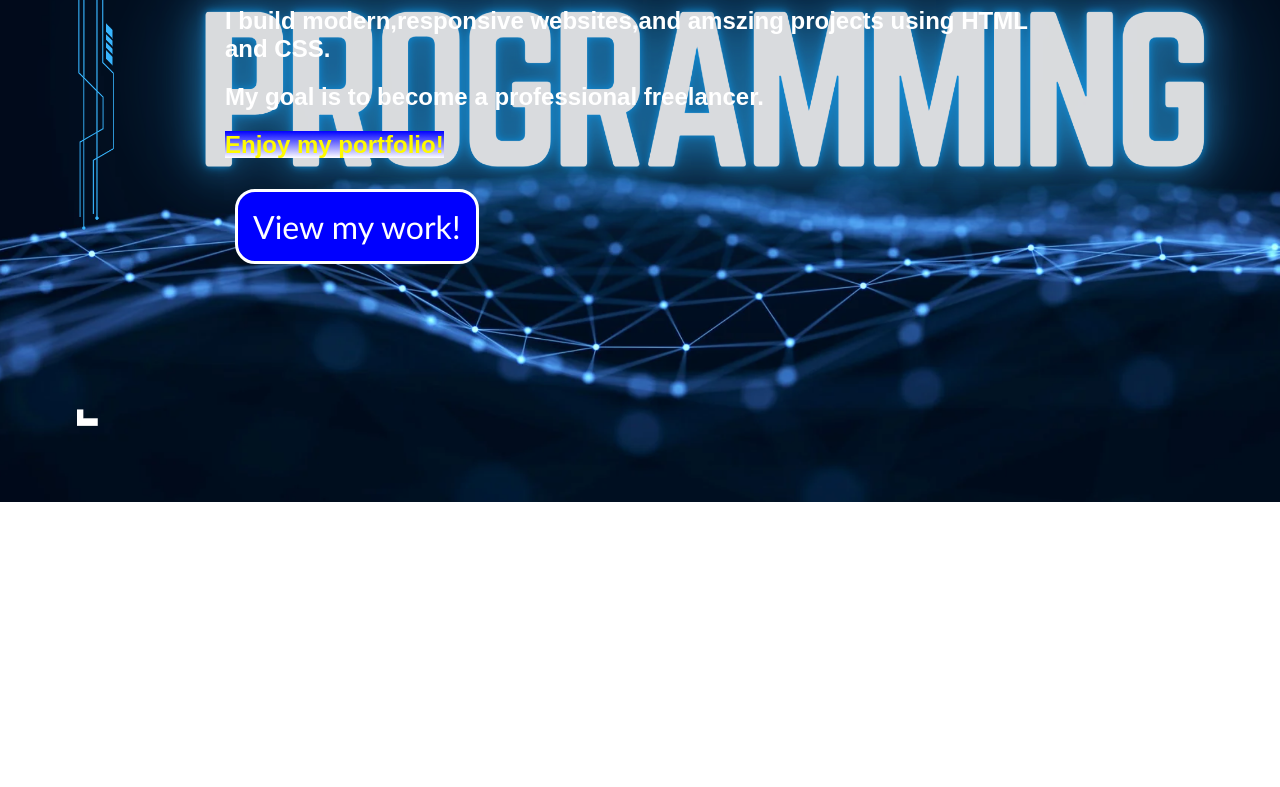
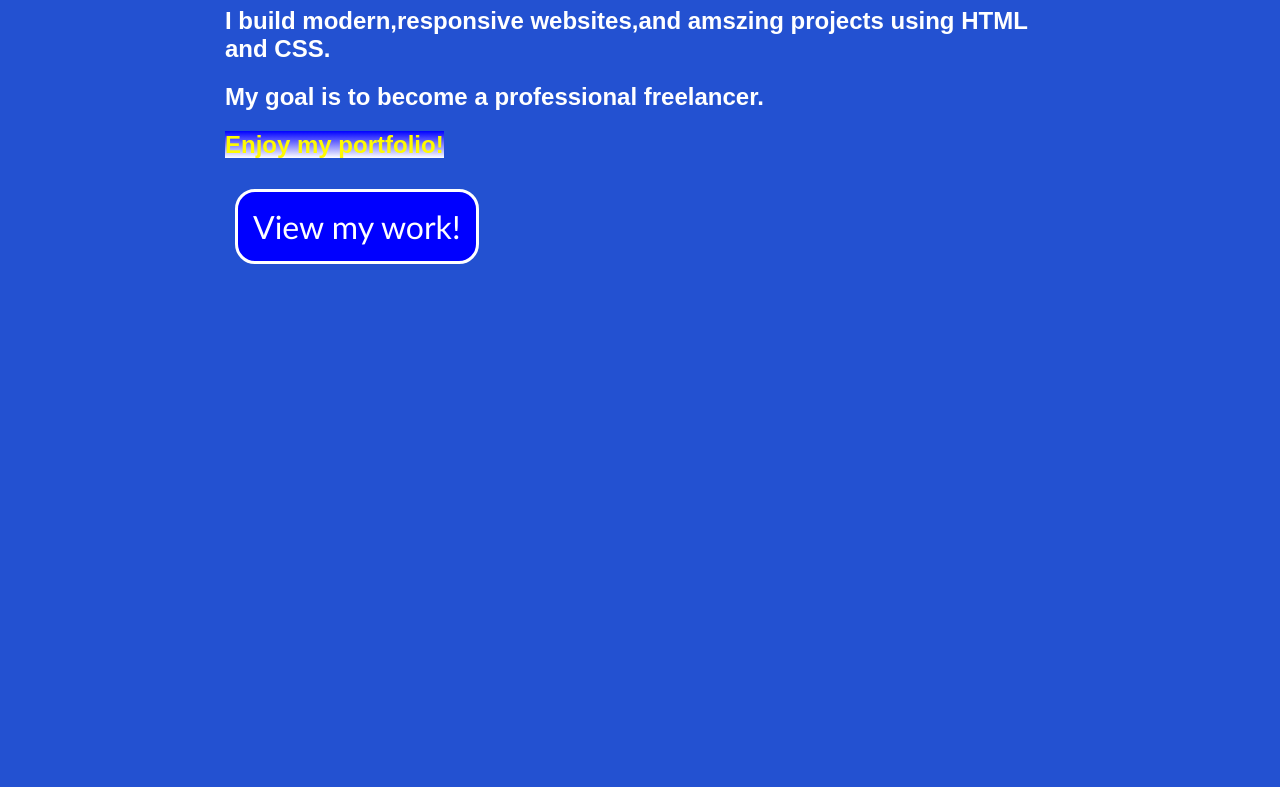
Before and after one commit to mohamed2012-boop/portofolio, a plain HTML site: page index.html in a window 1280 px wide. Shown: the part 298-1085 px from the top of the page. Drawn offline with Linux system fonts and the light colour scheme.

Commit message:
Changed background color to blue

```diff
--- a/style.css
+++ b/style.css
@@ -2,7 +2,7 @@
 * {
     font-family: 'Poppins', sans-serif;
     margin: 0;
-
+background-color: #2351d1;
     box-sizing: border-box;
     scroll-behavior: smooth;
 }
```
